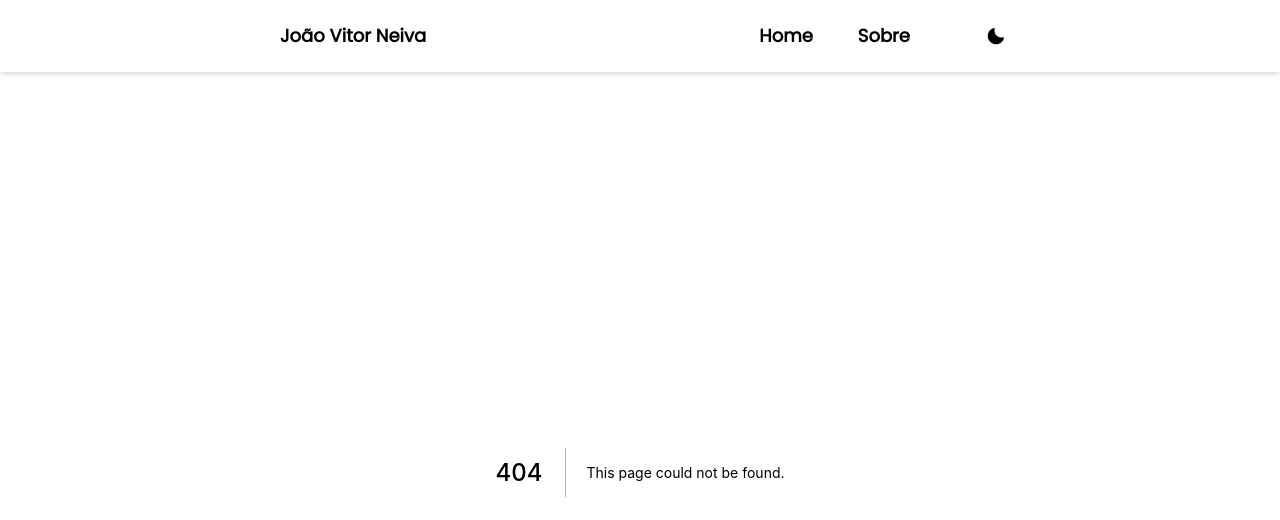
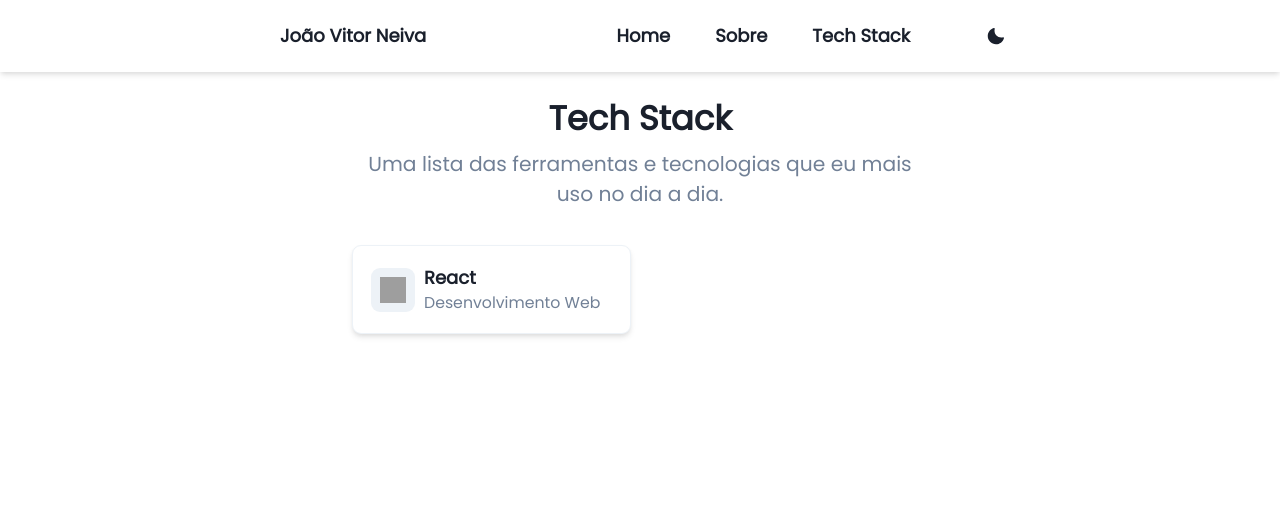
Before and after one commit to jneiva0/portfolio, a Next.js app: page /stack in a window 1280 px wide. Before the commit this address had no page. Shown: the top 520 px of the page. Built offline with nearby package versions, Linux system fonts and the light colour scheme; grey boxes are pictures that could not be loaded.

Commit message:
create skills page

```diff
--- a/src/components/Layout/MobileNavContent.tsx
+++ b/src/components/Layout/MobileNavContent.tsx
@@ -68,6 +68,7 @@ export const MobileNavContent = (props: Props) => {
             <Stack mt={6} spacing={4} px={6}>
               <NavLink href='/'>Home</NavLink>
               <NavLink href='/sobre'>Sobre</NavLink>
+              <NavLink href='/stack'>Tech Stack</NavLink>
             </Stack>
           </Flex>
         </motion.div>
--- a/src/components/Layout/Navbar.tsx
+++ b/src/components/Layout/Navbar.tsx
@@ -17,6 +17,7 @@ export const Navbar = () => {
       <HStack pr={8} display={{ base: 'none', lg: 'flex' }}>
         <LinkButton href='/'>Home</LinkButton>
         <LinkButton href='/sobre'>Sobre</LinkButton>
+        <LinkButton href='/stack'>Tech Stack</LinkButton>
       </HStack>
       <ColorModeToggle />
       <IconButton
--- /dev/null
+++ b/src/components/SkillCard.tsx
@@ -0,0 +1,61 @@
+import { MotionBox } from 'components/motion'
+import { Skill } from 'configs'
+import React from 'react'
+import NextLink from 'next/link'
+import {
+  Box,
+  Image,
+  Text,
+  HStack,
+  useColorModeValue,
+  Link,
+  VStack,
+} from '@chakra-ui/react'
+
+export const SkillCard = ({ skill }: { skill: Skill }) => {
+  return (
+    <MotionBox whileHover={{ y: -5 }}>
+      <NextLink href={skill.link} passHref>
+        <Link isExternal _hover={{ color: 'blue.500' }}>
+          <HStack
+            p={4}
+            bg={useColorModeValue('white', 'gray.800')}
+            rounded='lg'
+            borderWidth={1}
+            shadow='md'
+            _hover={{ shadow: 'lg' }}
+            borderColor={useColorModeValue('gray.100', 'gray.700')}
+          >
+            <Box rounded='lg' p={2} overflow='hidden' bg='gray.100'>
+              <Image
+                src={skill.imagem}
+                alt={skill.nome}
+                fallbackSrc='https://via.placeholder.com/150'
+                boxSize={26}
+              />
+            </Box>
+            <VStack
+              align='start'
+              justify='flex-start'
+              spacing={1}
+              maxW='lg'
+              h='100%'
+            >
+              <VStack spacing={0} align='start' flexGrow={1}>
+                <Text fontWeight='bold' fontSize='md' noOfLines={2}>
+                  {skill.nome}
+                </Text>
+                <Text
+                  fontSize='sm'
+                  color={useColorModeValue('gray.500', 'gray.200')}
+                >
+                  {skill.descricao}
+                </Text>
+              </VStack>
+            </VStack>
+          </HStack>
+        </Link>
+      </NextLink>
+    </MotionBox>
+  )
+}
--- a/src/configs.ts
+++ b/src/configs.ts
@@ -1 +1,17 @@
 export const MAX_WIDTH = 900
+
+export type Skill = {
+  nome: string
+  imagem: string
+  descricao: string
+  link: string
+}
+
+export const skillList: Skill[] = [
+  {
+    nome: 'React',
+    descricao: 'Desenvolvimento Web',
+    link: 'https://reactjs.org/',
+    imagem: 'react.png',
+  },
+]
--- /dev/null
+++ b/src/pages/stack.tsx
@@ -0,0 +1,45 @@
+import {
+  Box,
+  Heading,
+  Text,
+  VStack,
+  useColorModeValue,
+  SimpleGrid,
+} from '@chakra-ui/react'
+import { Page } from 'components/Layout/Page'
+import { SkillCard } from 'components/SkillCard'
+import { skillList } from 'configs'
+import { NextPage } from 'next'
+import React from 'react'
+
+const StackPage: NextPage = () => {
+  return (
+    <Page titulo='Skills' keywords='react, typescript, node'>
+      <VStack py={6} spacing={8}>
+        <Box as='section'>
+          <VStack>
+            <Heading fontSize='3xl'>Tech Stack</Heading>
+            <Text
+              fontSize='lg'
+              color={useColorModeValue('gray.500', 'gray.200')}
+              maxW='lg'
+              textAlign='center'
+            >
+              Uma lista das ferramentas e tecnologias que eu mais uso no dia a
+              dia.
+            </Text>
+          </VStack>
+          <Box as='section'>
+            <SimpleGrid columns={[1, 1, 2]} spacing={4} mt={8}>
+              {skillList.map(item => (
+                <SkillCard key={item.nome} skill={item} />
+              ))}
+            </SimpleGrid>
+          </Box>
+        </Box>
+      </VStack>
+    </Page>
+  )
+}
+
+export default StackPage
```
